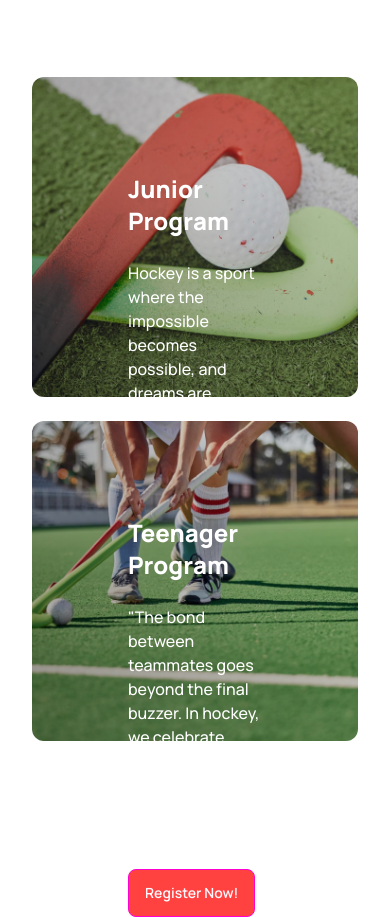
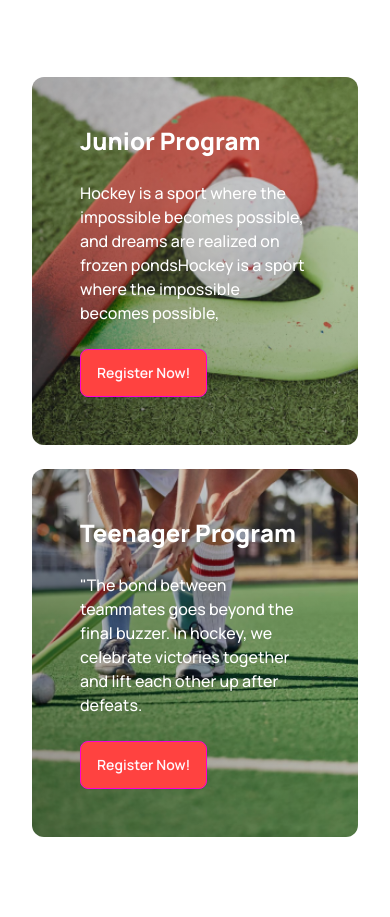
Before and after one commit to Jaynab94/B9-A3, a plain HTML site: page index.html in a window 390 px wide. Shown: the part 2007-2924 px from the top of the page. After the commit the page ends 2844 px from the top, so only its background shows below. Drawn offline with nearby package versions, Linux system fonts and the light colour scheme.

Commit message:
program section complete with reponsive

```diff
--- a/index.html
+++ b/index.html
@@ -202,7 +202,7 @@
             <div class="mb-20">
                 <h4 class="text-xl lg:text-4xl font-extrabold text-center">Program Sections</h4>
 
-                <p class="text-base text-[rgba(19, 19, 24, 0.60)] opacity-70 text-center mt-5">"There's no feeling quite
+                <p class="text-base text-[rgba(19, 19, 24, 0.60)] opacity-70 text-center mt-5 ">"There's no feeling quite
                     like scoring that goal, but the real victory is the camaraderie we build <br>
                     along the way. but the real victory is the
                     camaraderie we build along the way."</p>
@@ -210,11 +210,11 @@
 
             <!-- image grid -->
 
-            <div class="grid grid-cols-1 lg:grid-cols-2 gap-6">
+            <div class="grid  grid-cols-1 lg:grid-cols-2 gap-6">
 
                 <div
-                    class="h-80 rounded-xl
-                background bg-[linear-gradient(45deg,rgba(0,0,0,0.4),rgba(0,0,0,0.1)),url(./images/2.png)] bg-opacity-40 bg-center bg-cover space-y-6 p-24">
+                    class="lg:h-80 rounded-xl
+                background bg-[linear-gradient(45deg,rgba(0,0,0,0.4),rgba(0,0,0,0.1)),url(./images/2.png)] bg-opacity-40 bg-center bg-cover space-y-6 p-12 lg:p-24">
                     <h4 class="text-white font-extrabold text-2xl">Junior Program</h4>
                     <p class="text-white text-base font-medium">Hockey is a sport where the impossible becomes possible,
                         and dreams are realized on frozen pondsHockey is a sport where the impossible becomes possible,
@@ -224,8 +224,8 @@
 
 
                 <div
-                    class="h-80 rounded-xl
-                background bg-[linear-gradient(45deg,rgba(0,0,0,0.4),rgba(0,0,0,0.1)),url(./images/3.png)] bg-center bg-cover space-y-6 p-24">
+                    class="lg:h-80 rounded-xl
+                background bg-[linear-gradient(45deg,rgba(0,0,0,0.4),rgba(0,0,0,0.1)),url(./images/3.png)] bg-center bg-cover space-y-6 p-12 lg:p-24">
                     <h4 class="text-white font-extrabold text-2xl">Teenager Program</h4>
                     <p class="text-white text-base font-medium">"The bond between teammates goes beyond the final buzzer. In hockey, we celebrate victories
                         together and lift each other up after defeats.</p>
```
